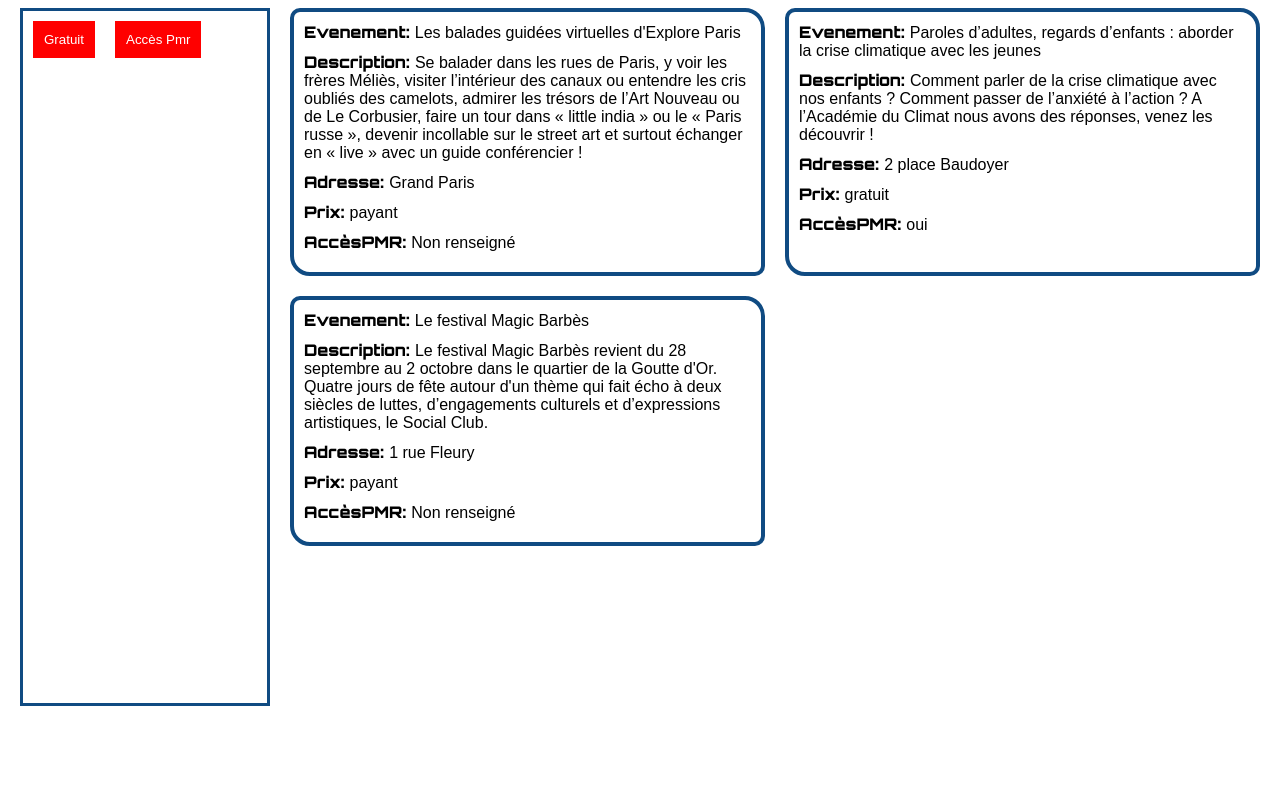
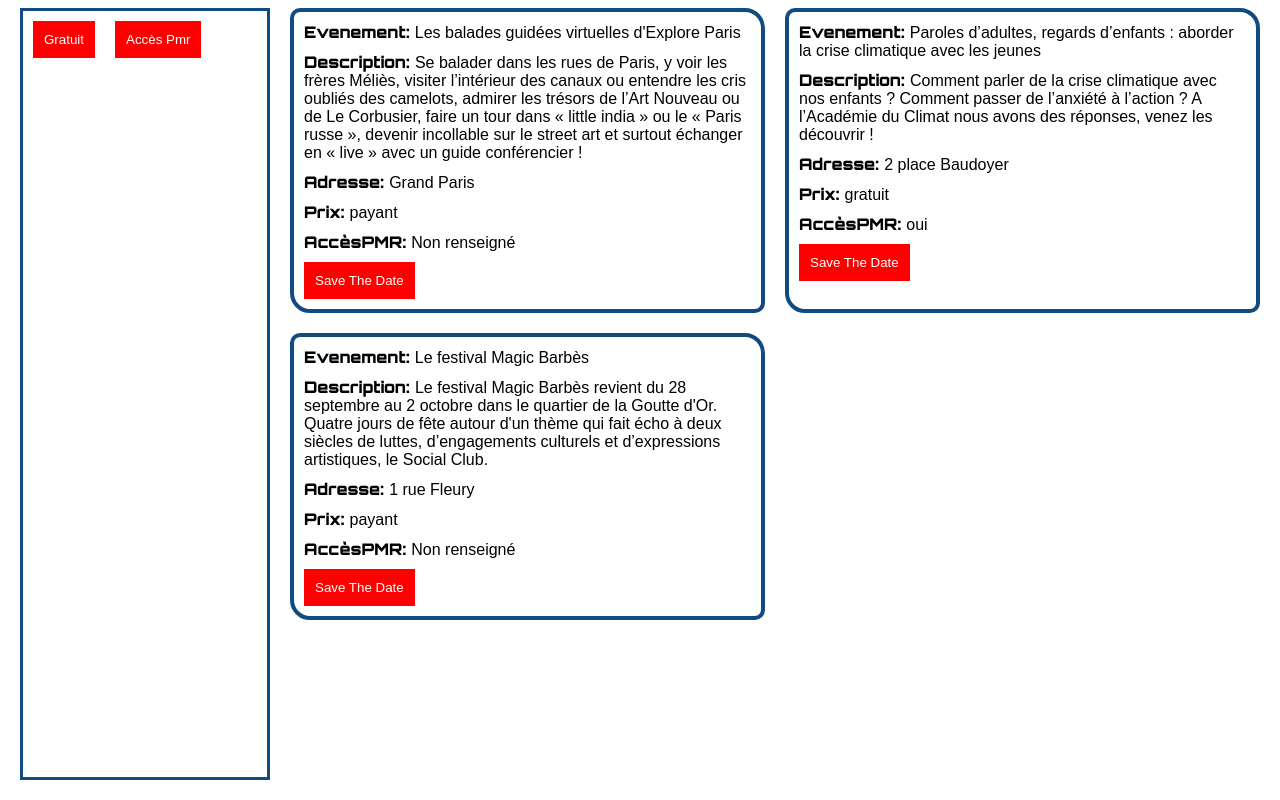
Before and after one commit to Fabiola971/adataviz-react, a React (Vite) app: page / in a window 1280 px wide. Shown: the part 1066-1866 px from the top of the page. Before the commit the page ends 1792 px from the top, so only its background shows below. Built offline with nearby package versions, Linux system fonts and the light colour scheme; a web font is replaced by a local one.

Commit message:
add button => function onClick
IA,0

```diff
--- a/src/components/Cart.jsx
+++ b/src/components/Cart.jsx
@@ -1,4 +1,7 @@
-function Cart({evenement, description, adresse, prix, accèsPMR}){
+import { useState } from "react";
+
+function Cart({evenement, description, adresse, prix, accèsPMR, date}){
+    const [open, setOpen] = useState(false);
     return(
         <article className="box">
             <ul className="datas-container">
@@ -8,6 +11,10 @@ function Cart({evenement, description, adresse, prix, accèsPMR}){
                 <li><span>Prix: </span>{prix}</li>
                 <li><span>AccèsPMR: </span>{accèsPMR === 1 ? "oui" : "Non renseigné"}</li>
             </ul>
+            <div className="button-container">
+                <button type="button" onClick={() => setOpen(!open)}>{open ? "Hide Date" : "Save The Date"}</button>
+                {open && <p>{date === null ? " date à venir" : date}</p>}
+            </div>
         </article>
     )
 }
```
